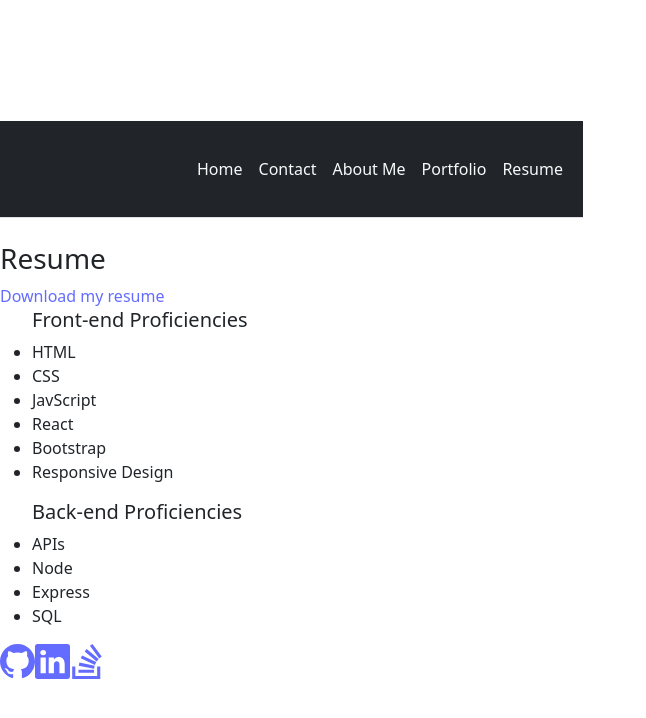
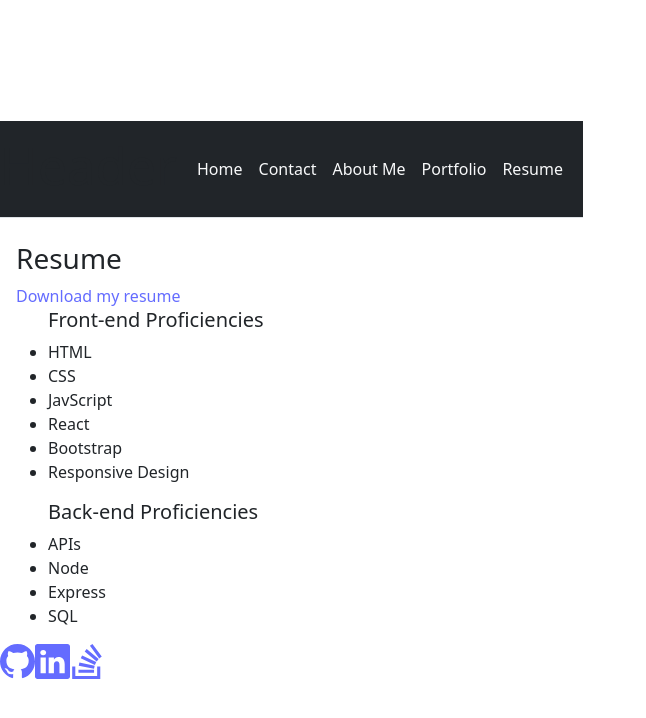
Before and after one commit to rogermle/david-react-portfolio, a React (Vite) app: page /resume in a window 1280 px wide. Shown: the top 718 px of the page, without its empty margins (0-646 px from the left). Built offline with nearby package versions, Linux system fonts and the light colour scheme.

Commit message:
added margin

```diff
--- a/src/pages/ResumePage.jsx
+++ b/src/pages/ResumePage.jsx
@@ -3,7 +3,7 @@ import { Link } from 'react-router-dom';
 export default function ResumePage() {
 
   return (
-    <div className="">
+    <div className="mx-3">
       <h3>Resume</h3>
       {/* <Link to={`../../../../src/assets/david-cartolano-resume.pdf`} className="badge bg-primary rounded-pill">
         Download my resume
```
